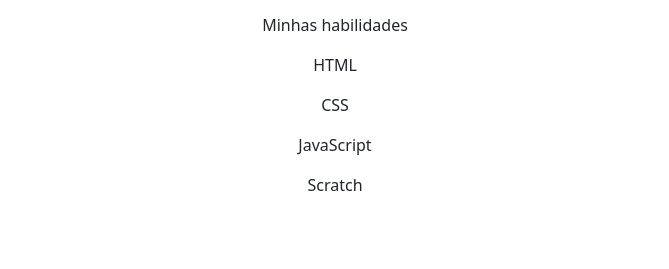
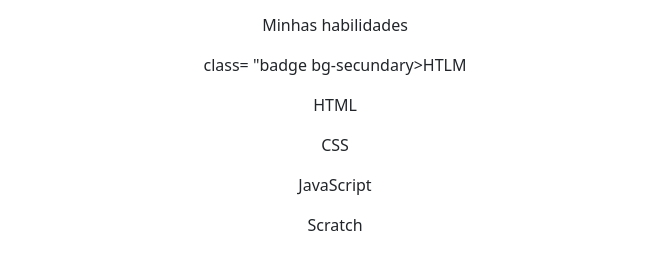
Before and after one commit to HayumiJolieHogaha/programacao2hayumijolie, a plain HTML site: page index.html in a window 1280 px wide. Shown: the part 313-582 px from the top of the page, without its empty margins (305-974 px from the left). Drawn offline with nearby package versions, Linux system fonts and the light colour scheme.

Commit message:
alteraçao

```diff
--- a/index.html
+++ b/index.html
@@ -17,7 +17,7 @@
     <p>Eu sou Hayumi_</p>
     <h1>Eu estudo programação</h1>
     <p>Eu sou estudante do ensino médio, pretendo aprender programação e melhorar!</p>
-    <p>Minhas habilidades</p>
+    <p>Minhas habilidades <p>class= "badge bg-secundary>HTLM</p>
     <div>
     <p>HTML</p>
     <P>CSS</P>
```
